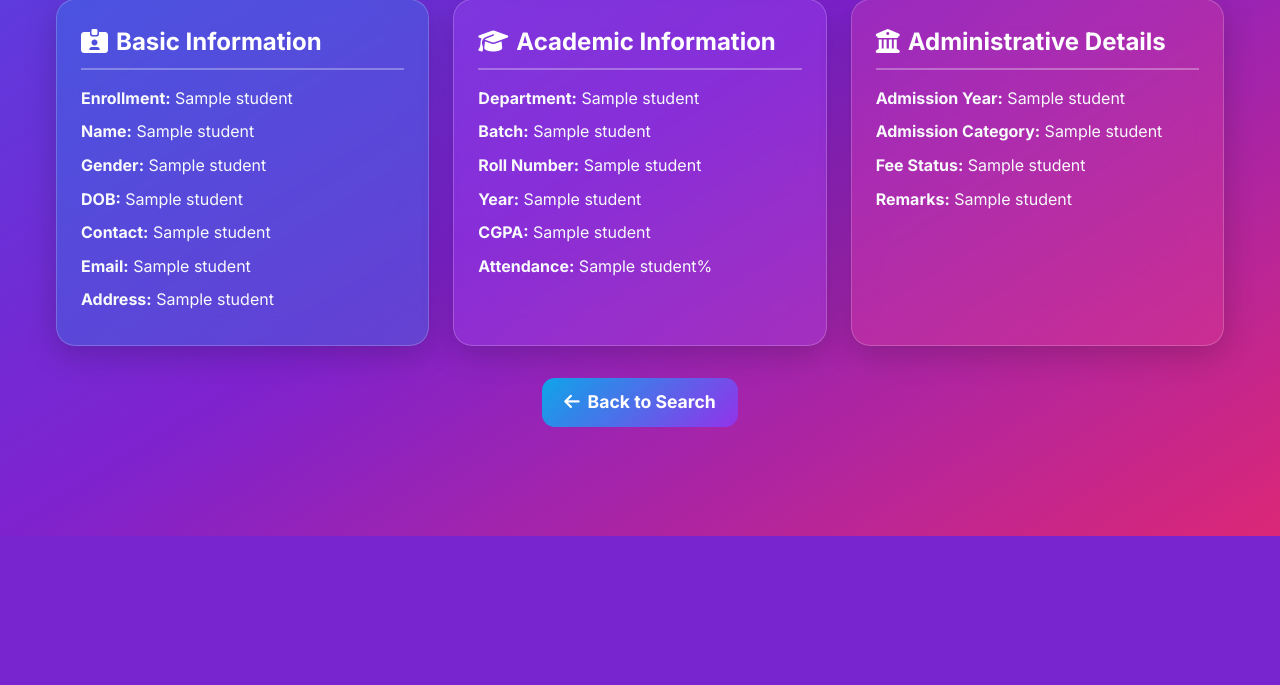
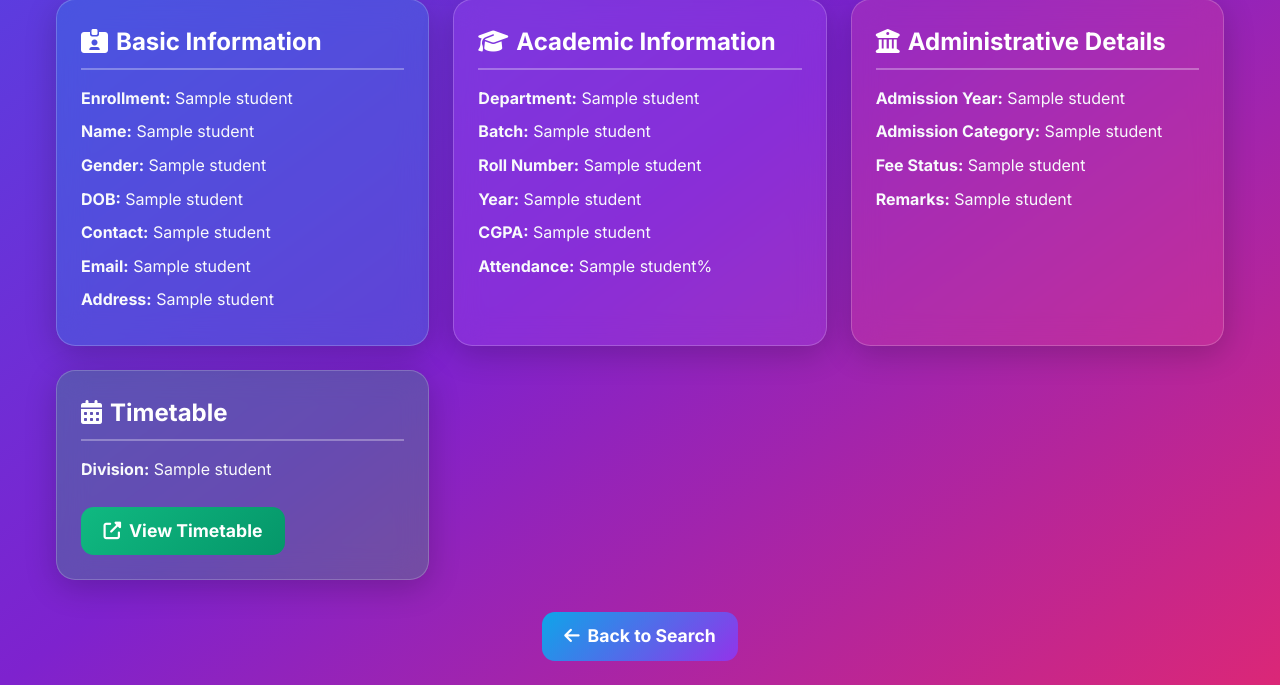
Before and after one commit to Satyaamp/student-portal, a Flask app: template templates/student_info.html in a window 1280 px wide. Shown: the part 264-949 px from the top of the page. Before the commit the page ends 800 px from the top, so only its background shows below. Run offline with Flask 3, Linux system fonts and the light colour scheme; the template is opened without the code that fills it: most values are stand-ins (such as "Sample title", 1, 10 or a date in 2020); some libraries are stand-ins or nearby versions.

Commit message:
Add "Time-Table" features....

```diff
--- a/app.py
+++ b/app.py
@@ -6,7 +6,6 @@ import json
 from dotenv import load_dotenv
 from datetime import datetime
 
-# Load environment variables (for local .env file)
 load_dotenv()
 
 app = Flask(__name__)
@@ -76,20 +75,20 @@ def get_student(enroll_no):
         return None
 
 
-def update_student(enroll_no, updated_data):
-    try:
-        sheet = get_google_sheets_client()
-        records = sheet.get_all_records()
-        enroll_no = str(enroll_no).strip()
+# def update_student(enroll_no, updated_data):
+#     try:
+#         sheet = get_google_sheets_client()
+#         records = sheet.get_all_records()
+#         enroll_no = str(enroll_no).strip()
 
-        for i, record in enumerate(records, start=2):  # Row 2 onwards
-            if str(record.get('Enrollment No. ', '')).strip() == enroll_no:
-                sheet.update(f'A{i}:S{i}', [updated_data])
-                return True
-        return False
-    except Exception as e:
-        print(f"Error updating Google Sheets: {e}")
-        return False
+#         for i, record in enumerate(records, start=2):  # Row 2 onwards
+#             if str(record.get('Enrollment No. ', '')).strip() == enroll_no:
+#                 sheet.update(f'A{i}:S{i}', [updated_data])
+#                 return True
+#         return False
+#     except Exception as e:
+#         print(f"Error updating Google Sheets: {e}")
+#         return False
 
 
 @app.route('/', methods=['GET', 'POST'])
@@ -144,34 +143,34 @@ def student_info(enroll_no):
         return "Student not found", 404
 
 
-@app.route('/update', methods=['POST'])
-def update():
-    updated_data = [
-        request.form.get('enrollment'),
-        request.form.get('name'),
-        request.form.get('gender'),
-        request.form.get('dob'),
-        request.form.get('contact'),
-        request.form.get('email'),
-        request.form.get('address'),
-        request.form.get('course'),
-        request.form.get('department'),
-        request.form.get('batch'),
-        request.form.get('section'),
-        request.form.get('roll_number'),
-        request.form.get('year'),
-        request.form.get('cgpa'),
-        request.form.get('attendance'),
-        request.form.get('admission_year'),
-        request.form.get('admission_category'),
-        request.form.get('fee_status'),
-        request.form.get('remarks')
-    ]
-    success = update_student(updated_data[0], updated_data)
-    if success:
-        return render_template('confirmation.html', student=updated_data)
-    else:
-        return "Error updating student. Ensure Google Sheets is accessible.", 500
+# @app.route('/update', methods=['POST'])
+# def update():
+#     updated_data = [
+#         request.form.get('enrollment'),
+#         request.form.get('name'),
+#         request.form.get('gender'),
+#         request.form.get('dob'),
+#         request.form.get('contact'),
+#         request.form.get('email'),
+#         request.form.get('address'),
+#         request.form.get('course'),
+#         request.form.get('department'),
+#         request.form.get('batch'),
+#         request.form.get('section'),
+#         request.form.get('roll_number'),
+#         request.form.get('year'),
+#         request.form.get('cgpa'),
+#         request.form.get('attendance'),
+#         request.form.get('admission_year'),
+#         request.form.get('admission_category'),
+#         request.form.get('fee_status'),
+#         request.form.get('remarks')
+#     ]
+#     success = update_student(updated_data[0], updated_data)
+#     if success:
+#         return render_template('confirmation.html', student=updated_data)
+#     else:
+#         return "Error updating student. Ensure Google Sheets is accessible.", 500
 
 
 if __name__ == '__main__':
--- a/static/css/student_info_custom.css
+++ b/static/css/student_info_custom.css
@@ -65,6 +65,7 @@
 .blue-glass { background: rgba(14,165,233,0.25); }
 .purple-glass { background: rgba(168,85,247,0.25); }
 .pink-glass { background: rgba(236,72,153,0.25); }
+.green-glass { background: rgba(34,197,94,0.25); }
 
 /* Back Button */
 .btn-back {
@@ -80,6 +81,25 @@
 }
 .btn-back:hover {
   background: linear-gradient(135deg, #ec4899, #6366f1);
+  transform: scale(1.05);
+  box-shadow: 0 0 20px rgba(255,255,255,0.4);
+}
+
+/* Timetable Button */
+.btn-timetable {
+  display: inline-block;
+  padding: 0.7rem 1.4rem;
+  background: linear-gradient(135deg, #10b981, #059669);
+  color: white;
+  text-decoration: none;
+  border-radius: 0.8rem;
+  font-weight: 700;
+  transition: all 0.3s ease;
+  font-size: clamp(0.9rem, 2.5vw, 1.1rem);
+  margin-top: 1rem;
+}
+.btn-timetable:hover {
+  background: linear-gradient(135deg, #34d399, #10b981);
   transform: scale(1.05);
   box-shadow: 0 0 20px rgba(255,255,255,0.4);
 }
--- a/templates/student_info.html
+++ b/templates/student_info.html
@@ -49,6 +49,14 @@
       <p><strong>Fee Status:</strong> {{ student[17] }}</p>
       <p><strong>Remarks:</strong> {{ student[18] }}</p>
     </div>
+
+    <div class="details-section green-glass animate-slideUp">
+      <h3><i class="fa-solid fa-calendar-days mr-2"></i>Timetable</h3>
+      <p><strong>Division:</strong> {{ student[10] }}</p>
+      <a href="{% if student[10] == '7B1' %}https://drive.google.com/file/d/1cMq-8bOe-CMvMueXfEhuebOiVM0Xti-4/view?usp=sharing{% elif student[10] == '7B2' %}https://drive.google.com/file/d/1DQF9MIAHMmf0xrvuyarnz_rh1YMI2t-W/view?usp=sharing{% else %}https://drive.google.com/placeholder-default{% endif %}" target="_blank" class="btn-timetable">
+        <i class="fa-solid fa-external-link-alt mr-2"></i>View Timetable
+      </a>
+    </div>
   </div>
 
   <!-- BACK BUTTON -->
```
Also changed, not shown: 2 other files.
